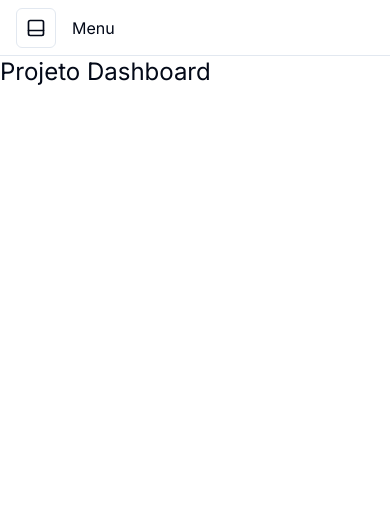
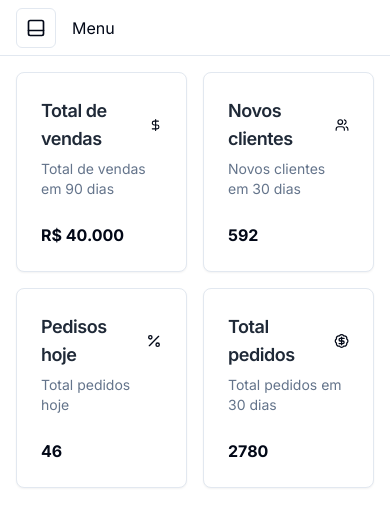
Before and after one commit to darioreisjr/nexview_nextjs, a Next.js app: page / in a window 390 px wide. Shown: the top 526 px of the page. Built offline with nearby package versions, Linux system fonts and the light colour scheme.

Commit message:
feat: create responsive card for mobile and desktop

```diff
--- a/src/app/page.tsx
+++ b/src/app/page.tsx
@@ -1,7 +1,84 @@
+import {
+  Card,
+  CardContent,
+  CardDescription,
+  CardHeader,
+  CardTitle,
+} from '@/components/ui/card';
+import { BadgeDollarSign, DollarSign, Percent, Users } from 'lucide-react';
+
 export default function Home() {
   return (
-    <main>
-      <h1 className="text-2xl">Projeto Dashboard</h1>
+    <main className="sm:ml-14 p-4">
+      <section className="grid grid-cols-2 lg:grid-cols-4 gap-4">
+        <Card>
+          <CardHeader>
+            <div className="flex items-center justify-center">
+              <CardTitle className="text-lg sm:text-xl text-gray-800 select-none">
+                Total de vendas
+              </CardTitle>
+              <DollarSign className="ml-auto w-4 h-4" />
+            </div>
+
+            <CardDescription>Total de vendas em 90 dias</CardDescription>
+          </CardHeader>
+
+          <CardContent >
+            <p className="text-base sm:text-lg font-bold">R$ 40.000</p>
+          </CardContent>
+        </Card>
+
+        <Card>
+          <CardHeader>
+            <div className="flex items-center justify-center">
+              <CardTitle className="text-lg sm:text-xl text-gray-800 select-none">
+                Novos clientes
+              </CardTitle>
+              <Users className="ml-auto w-4 h-4" />
+            </div>
+
+            <CardDescription>Novos clientes em 30 dias</CardDescription>
+          </CardHeader>
+
+          <CardContent >
+            <p className="text-base sm:text-lg font-bold">592</p>
+          </CardContent>
+        </Card>
+
+        <Card>
+          <CardHeader>
+            <div className="flex items-center justify-center">
+              <CardTitle className="text-lg sm:text-xl text-gray-800 select-none">
+                Pedisos hoje
+              </CardTitle>
+              <Percent className="ml-auto w-4 h-4" />
+            </div>
+
+            <CardDescription>Total pedidos hoje</CardDescription>
+          </CardHeader>
+
+          <CardContent >
+            <p className="text-base sm:text-lg font-bold">46</p>
+          </CardContent>
+        </Card>
+
+        <Card>
+          <CardHeader>
+            <div className="flex items-center justify-center">
+              <CardTitle className="text-lg sm:text-xl text-gray-800 select-none">
+                Total pedidos
+              </CardTitle>
+              <BadgeDollarSign className="ml-auto w-4 h-4" />
+            </div>
+
+            <CardDescription>Total pedidos em 30 dias</CardDescription>
+          </CardHeader>
+
+          <CardContent >
+            <p className="text-base sm:text-lg font-bold">2780</p>
+          </CardContent>
+        </Card>
+      </section>
     </main>
   );
 }
```
